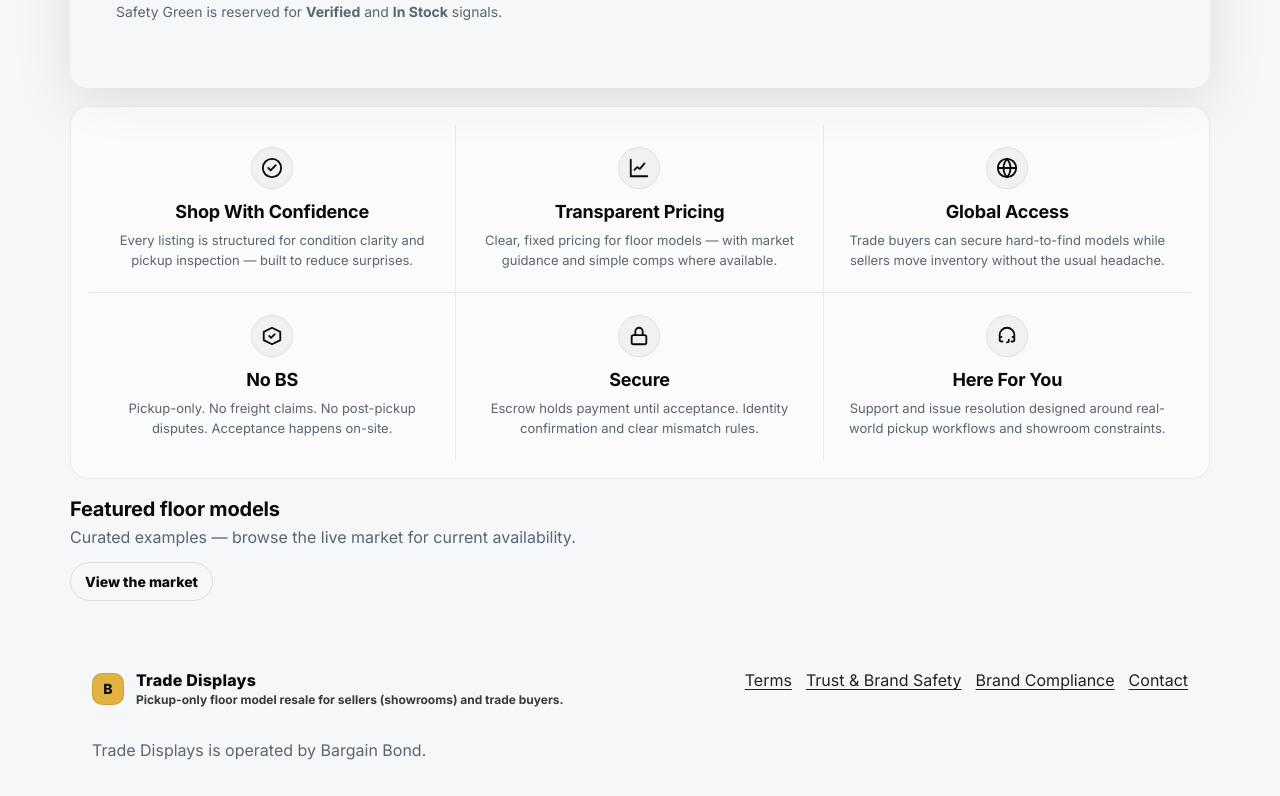
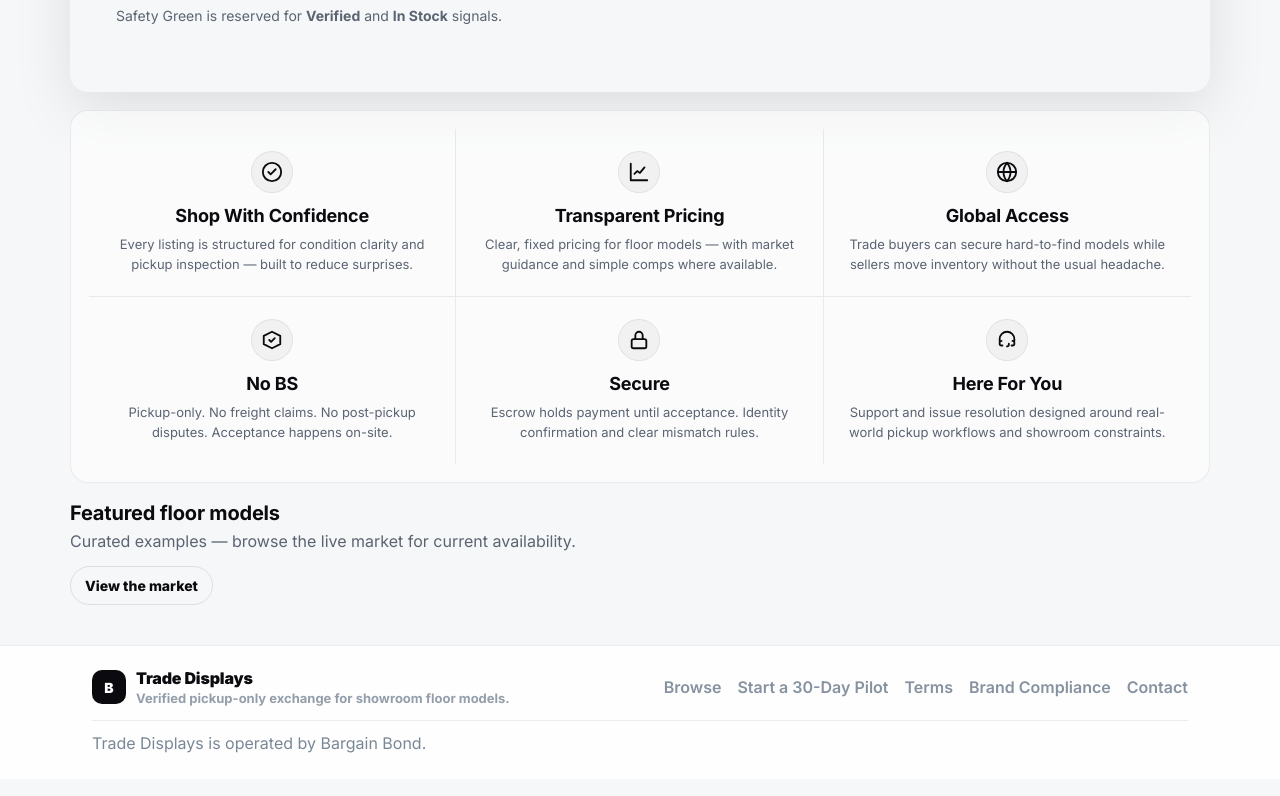
Before and after one commit to immelbr87-ux/trade-displays-site-v2, a website: page site/index.html in a window 1280 px wide. Shown: the part 670-1466 px from the top of the page. Drawn offline with Linux system fonts and the light colour scheme.

Commit message:
Add files via upload

```diff
--- a/site/app.css
+++ b/site/app.css
@@ -56,7 +56,7 @@ button{font-family:inherit}
 
 /* Topbar */
 .topbar{
-  position:sticky;top:0;z-index:50;
+  position:sticky;top:0;z-index:1000;
   background:var(--nav);
   backdrop-filter: blur(12px);
   -webkit-backdrop-filter: blur(12px);
@@ -630,12 +630,21 @@ h3{margin:0 0 10px;font-size:var(--h3)}
 
 /* Footer spacing & visual structure */
 .site-footer {
-  padding: 28px 0 36px;
-  border-top: 1px solid rgba(255,255,255,0.14);
+  background: var(--nav);
+  padding: 22px 0 26px;
+  border-top: 1px solid var(--line2);
 }
 .site-footer .footer-grid { gap: 18px; }
-.site-footer .footer-bottom { margin-top: 18px; padding-top: 14px; border-top: 1px solid rgba(255,255,255,0.10); }
-.site-footer a { text-decoration: underline; text-underline-offset: 3px; }
+.site-footer .footer-bottom {
+  margin-top: 14px; padding-top: 12px;
+  border-top: 1px solid var(--line2);
+}
+.site-footer a {
+  text-decoration: none;
+  color: var(--muted2);
+  font-weight: 600;
+}
+.site-footer a:hover{ color: var(--ink); }
 
 /* Pilot / FAQ / Contact: reduce “crammed” feel */
 .page .card { padding: 18px; }
@@ -767,6 +776,9 @@ details:last-child { margin-bottom: 0; }
 
 /* StockX category bar */
 .catbar{
+  position:sticky; top:64px; z-index:999;
+  background: var(--nav);
+
   background: rgba(255,255,255,.75);
   border-bottom: 1px solid var(--line2);
 }
@@ -796,12 +808,12 @@ details:last-child { margin-bottom: 0; }
 /* Header search */
 .searchbar{
   flex: 1;
-  max-width: 520px;
+  max-width: 680px;
   margin: 0 18px;
 }
 .searchbar input{
   width:100%;
-  height:40px;
+  height:44px;
   border-radius: 999px;
   border: 1px solid var(--line);
   background:#fff;
--- a/site/shared/footer.html
+++ b/site/shared/footer.html
@@ -1,26 +1,27 @@
 <footer class="site-footer">
   <div class="container">
-    <div class="footer-grid">
+    <div class="footer-grid" style="display:flex;align-items:center;justify-content:space-between;gap:18px;flex-wrap:wrap;">
       <div class="footer-brand">
-        <div class="brandlock">
-          <span class="brandmark">B</span>
+        <div class="brandlock" style="display:flex;align-items:center;gap:10px;">
+          <span class="brandmark" style="width:34px;height:34px;border-radius:10px;display:inline-flex;align-items:center;justify-content:center;background:var(--ink);color:#fff;font-weight:900;">B</span>
           <div>
-            <div class="brandname">Trade Displays</div>
-            <div class="brandsub">Pickup-only floor model resale for sellers (showrooms) and trade buyers.</div>
+            <div class="brandname" style="font-weight:900;letter-spacing:-.01em;">Trade Displays</div>
+            <div class="brandsub muted2" style="font-size:13px;">Verified pickup-only exchange for showroom floor models.</div>
           </div>
         </div>
       </div>
 
-      <div class="footer-links">
+      <div class="footer-links" style="display:flex;gap:16px;flex-wrap:wrap;">
+        <a href="/market">Browse</a>
+        <a href="/pilot-program.html">Start a 30-Day Pilot</a>
         <a href="/terms">Terms</a>
-        <a href="/trust">Trust &amp; Brand Safety</a>
         <a href="/brand-compliance.html">Brand Compliance</a>
         <a href="/contact">Contact</a>
       </div>
     </div>
 
     <div class="footer-bottom">
-      <span class="muted">Trade Displays is operated by Bargain Bond.</span>
+      <span class="muted2">Trade Displays is operated by Bargain Bond.</span>
     </div>
   </div>
 </footer>
--- a/site/shared/header.html
+++ b/site/shared/header.html
@@ -11,14 +11,15 @@
     </div>
 
     <nav class="topnav" aria-label="Primary">
-      <a href="/market">News</a>
+            <a href="/market">Browse</a>
+<a href="/market">News</a>
       <a href="/what">About</a>
       <a href="/faq">Help</a>
       <a href="/list-a-display.html">Sell</a>
     </nav>
 
     <div class="topbar-actions">
-      <a class="btn btn-primary btn-pill" href="/list-a-display.html">List a Floor Model</a>
+      <a class="btn btn-primary btn-pill" href="/pilot-program.html">Start a 30-Day Pilot</a>
     </div>
   </div>
 </div>
```
